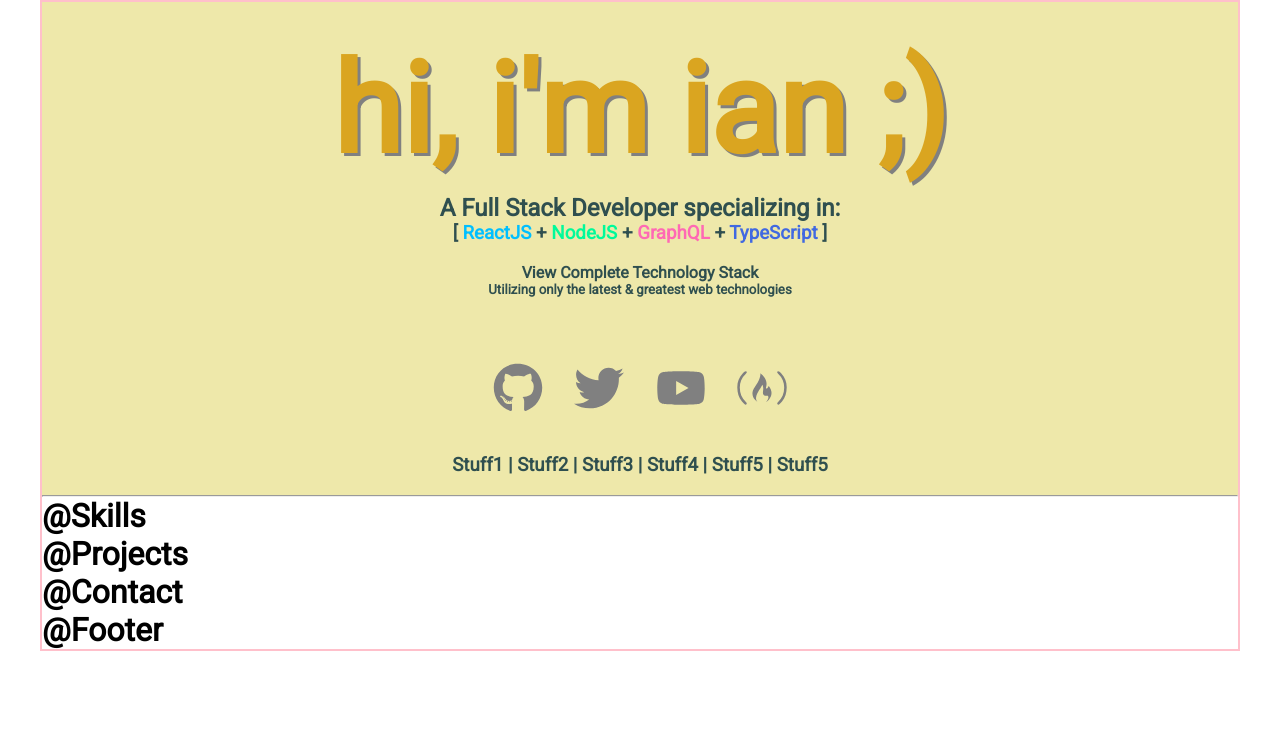
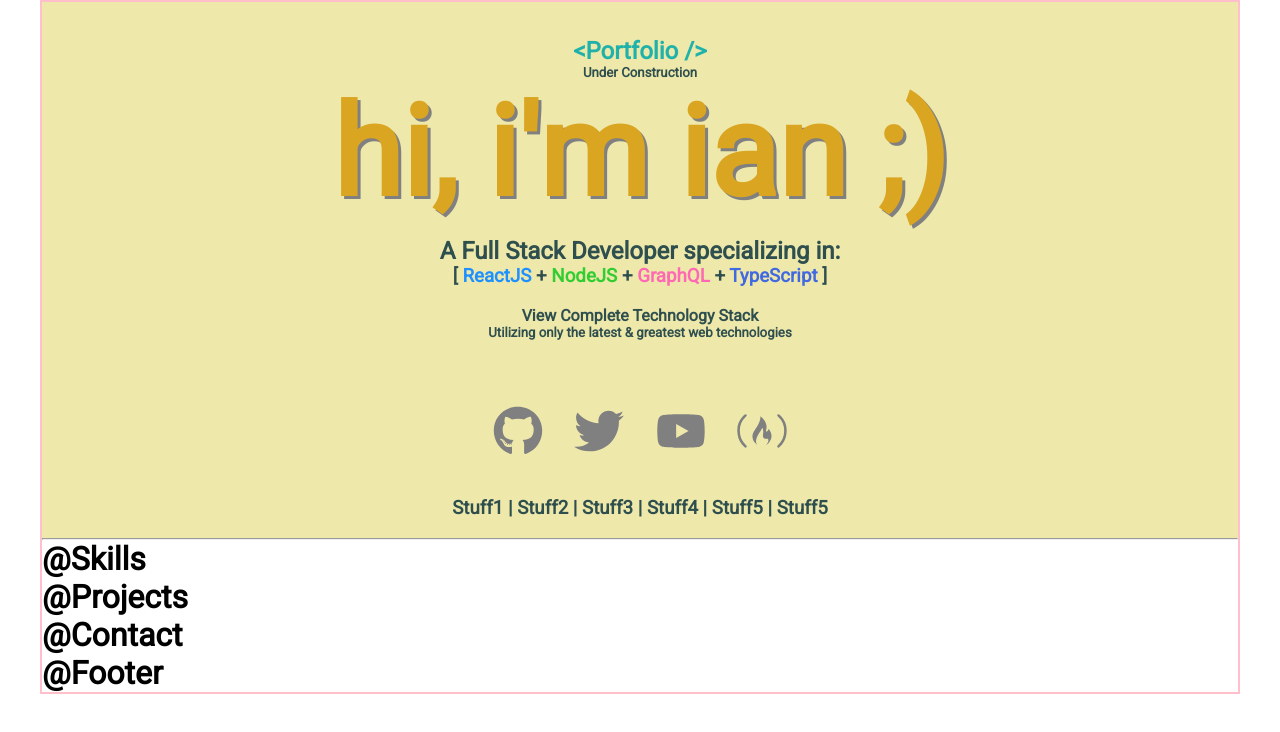
Before and after one commit to codekcv/old-portfolio, a Gatsby site: page / in a window 1280 px wide. Built offline with nearby package versions, Linux system fonts and the light colour scheme; Gatsby itself is replaced by a stand-in of ours.

Commit message:
under construction sign | color adjust

```diff
--- a/src/components/Header.tsx
+++ b/src/components/Header.tsx
@@ -7,8 +7,8 @@ interface Props {}
 export const Header: React.FC<Props> = () => {
   return (
     <HeaderStyled>
-      {/* <h2 className="portfolio">{`<Portfolio />`}</h2>
-      <h5>Under Construction</h5> */}
+      <h2 className="portfolio">{`<Portfolio />`}</h2>
+      <h5>Under Construction</h5>
       <h1>{`hi, i'm ian ;)`}</h1>
       <h2>A Full Stack Developer specializing in:</h2>
       <h3>
@@ -79,16 +79,17 @@ const HeaderStyled = styled.header`
   .bracket {
     color: gold;
   }
+
   .portfolio {
-    color: aquamarine;
+    color: lightseagreen;
   }
 
   .reactjs {
-    color: deepskyblue;
+    color: DodgerBlue /*deepskyblue*/;
   }
 
   .nodejs {
-    color: mediumspringgreen;
+    color: limegreen;
   }
 
   .graphql {
```
